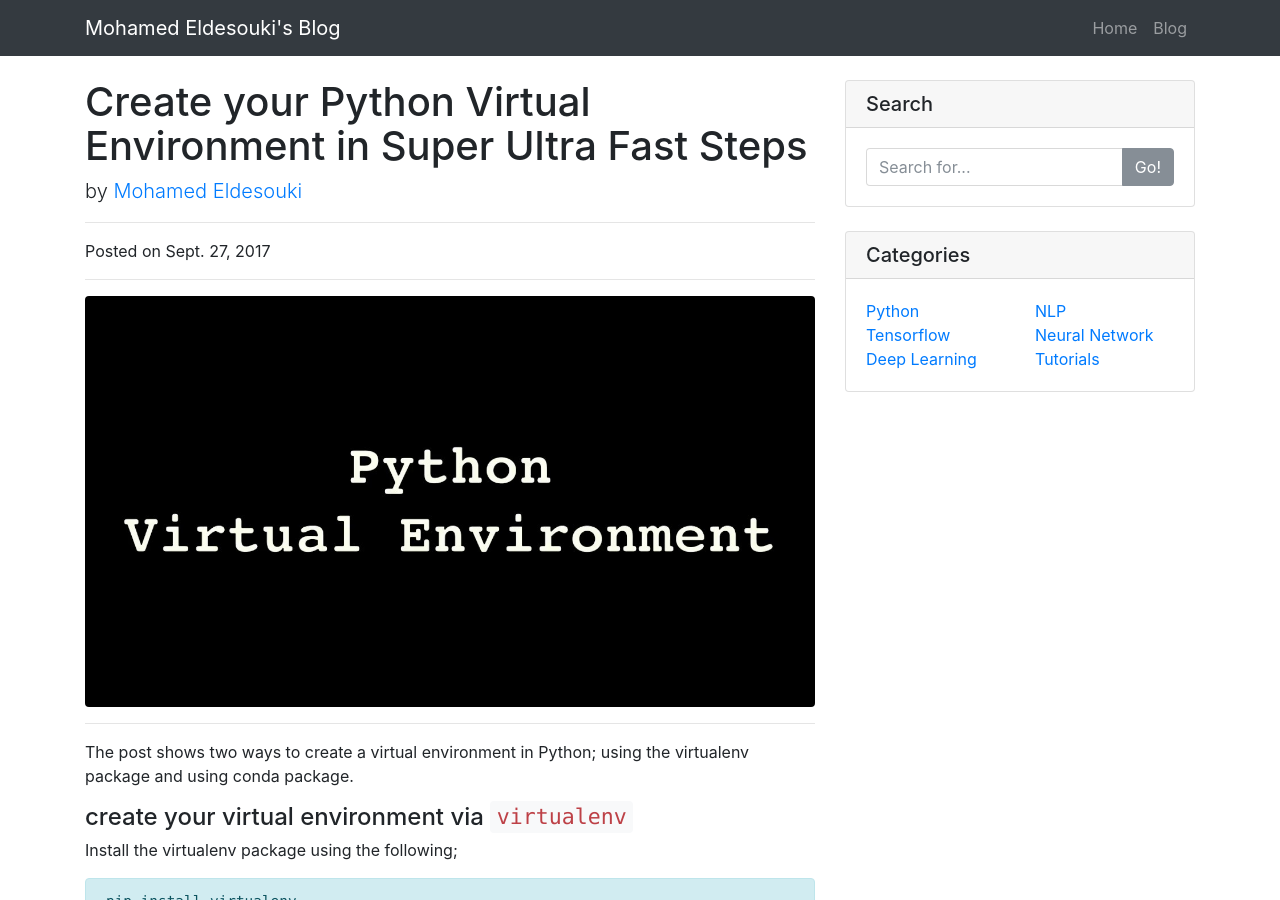
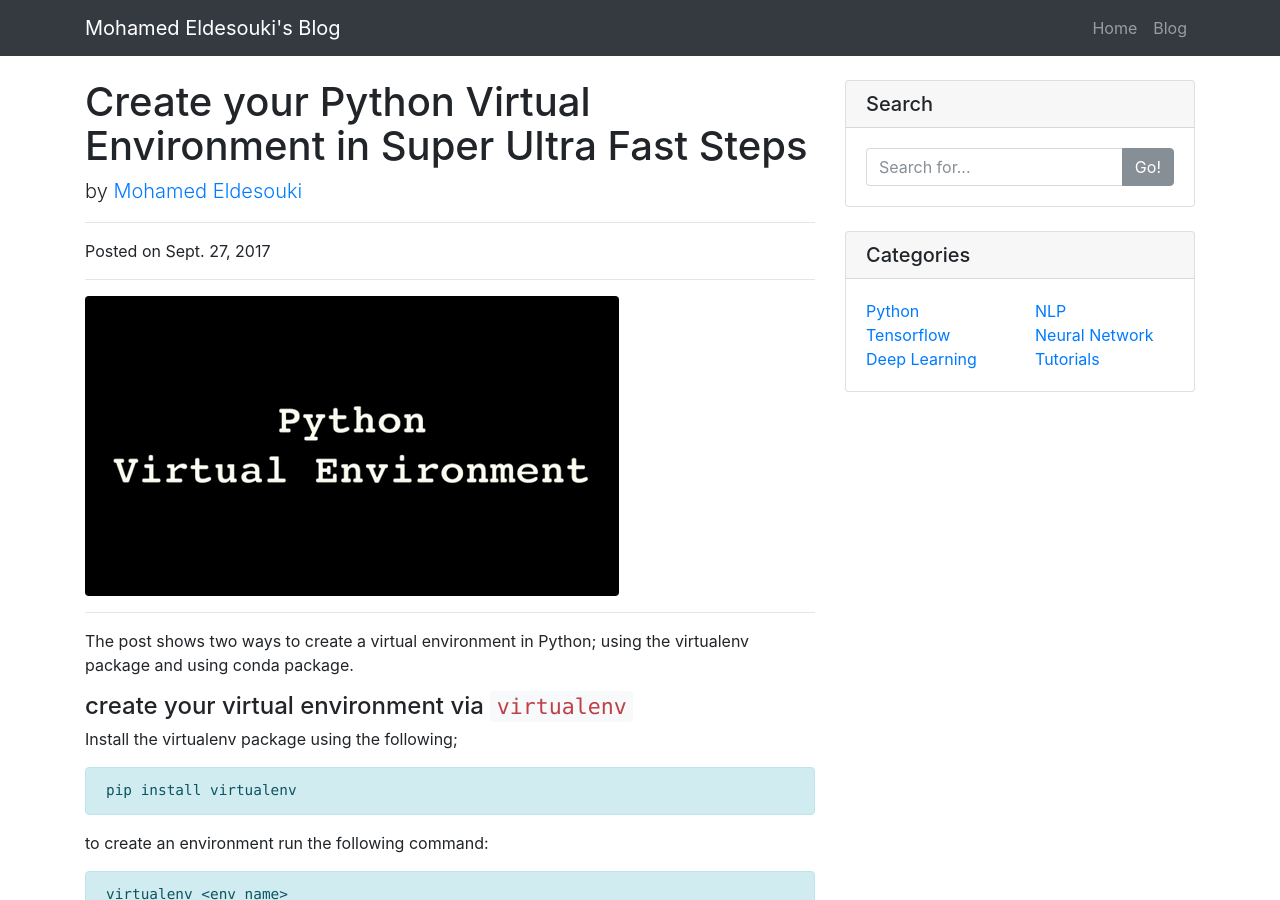
Before and after one commit to gmonu/disooqi.github.io, a Jekyll site: the page blog/py-virtual-environment.html, which Jekyll copies as it is, in a window 1280 px wide and 900 px high. Built offline with Jekyll 4.4.1, drawn with Linux system fonts in a browser that asks for light colours; comment, search, counter and statistics services are not loaded.

Commit message:
create and impl img_maniplation.py and apply it for images in blog and changes the pathes to the new images

```diff
--- a/blog.html
+++ b/blog.html
@@ -63,7 +63,7 @@
 
             <!-- Blog Post -->
             <div class="card mb-4">
-                <img class="card-img-top" src="blog/img/maxresdefault.jpg" alt="Card image cap">
+                <img class="card-img-top" src="blog/img/750x300/venv.png" alt="Card image cap">
                 <div class="card-body">
                     <h2 class="card-title">Create your Python Virtual Environment in Super Ultra Fast Steps</h2>
                     <p class="card-text">This post is intented for people who want to get the job done</p>
@@ -168,7 +168,7 @@
 
             Side Widget
             <div class="card my-4">
-                <h5 class="card-header">Side Widget</h5>
+                <h5 class="card-header">Statistics</h5>
                 <div class="card-body">
                     <!-- BEGIN: Powered by Supercounters.com -->
                     <center>
--- a/blog/py-virtual-environment.html
+++ b/blog/py-virtual-environment.html
@@ -73,7 +73,7 @@
             <hr>
 
             <!-- Preview Image -->
-            <img class="img-fluid rounded" src="img/maxresdefault.jpg" alt="">
+            <img class="img-fluid rounded" src="img/750x300/venv.png" alt="">
 
             <hr>
 
```
Also changed, not shown: img_manipulation.py (added, +10 -0 lines), blog/img/750x300/venv.png (added).
